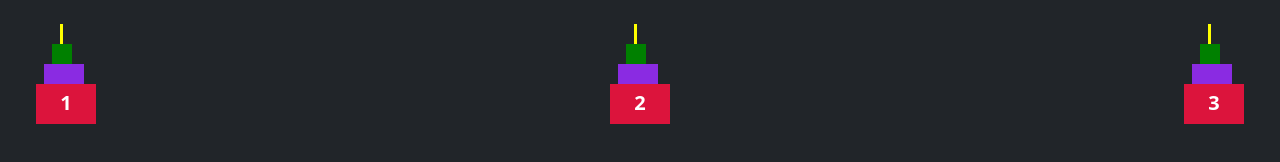
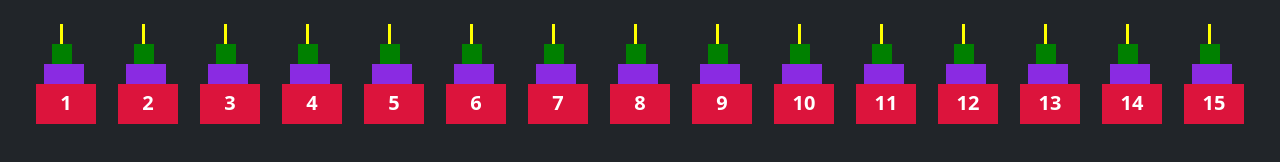
Before and after one commit to AbhishekV9/bake-the-cake, a React app: page / in a window 1280 px wide. Built offline with nearby package versions, Linux system fonts and the light colour scheme.

Commit message:
project completed

```diff
--- a/src/components/App.js
+++ b/src/components/App.js
@@ -1,14 +1,15 @@
 import Cake from "./Cake";
 
-import '../../node_modules/bootstrap/dist/css/bootstrap.min.css'
+
 
 function App() {
+  const keys=[1,2,3,4,5,6,7,8,9,10,11,12,13,14,15];
   return (
     <div className="bg-dark vh-100 p-4">
-      <div className="container-fluid d-flex justify-content-between">
-          <Cake id={1}/>
-          <Cake id={2}/>
-          <Cake id={3}/>
+      <div className="container-fluid d-flex justify-content-between flex-wrap">
+          { keys.map((id)=>{
+             return <Cake key={id} id={id}/>
+          })}
       </div>
     </div>
   );
--- a/src/components/Cake.js
+++ b/src/components/Cake.js
@@ -2,7 +2,7 @@
 function cake (props){
     console.log(props)
     return(
-        <div className="">
+        <div >
             <div className="box-0 ms-4"></div>
             <div className="box-1 ms-3"></div>
             <div className="box-2 ms-2"></div>
--- a/src/index.js
+++ b/src/index.js
@@ -3,6 +3,7 @@ import ReactDOM from 'react-dom';
 import './stylesheets/index.css';
 import App from './components/App';
 
+import '../node_modules/bootstrap/dist/css/bootstrap.min.css'
 
 ReactDOM.render(
   <React.StrictMode>
```
Also changed, not shown: screenshots/double.png (added), screenshots/fifteen1024.png (added), screenshots/fifteen1440.png (added), screenshots/fifteen320.png (added), screenshots/fifteen768.png (added), screenshots/single.png (added), screenshots/three.png (added), src/stylesheets/index.css (line endings or trailing spaces).
